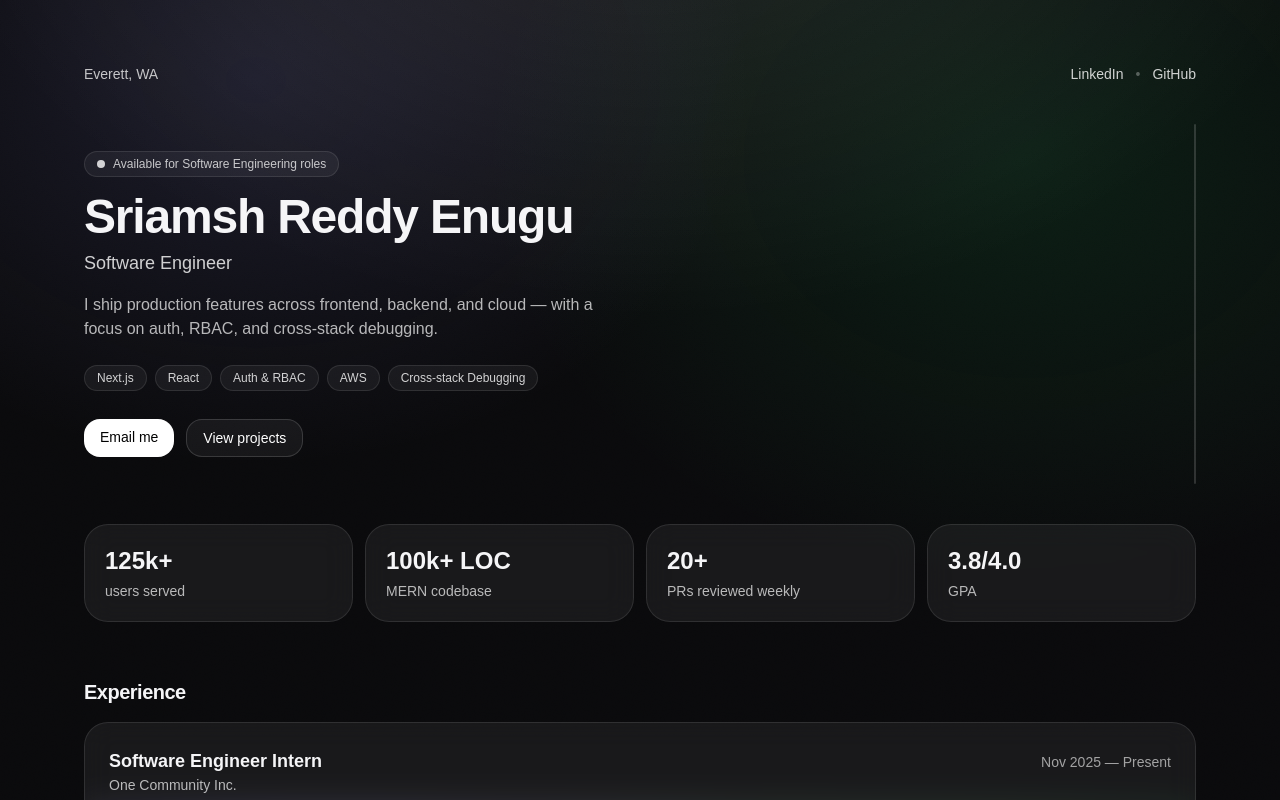
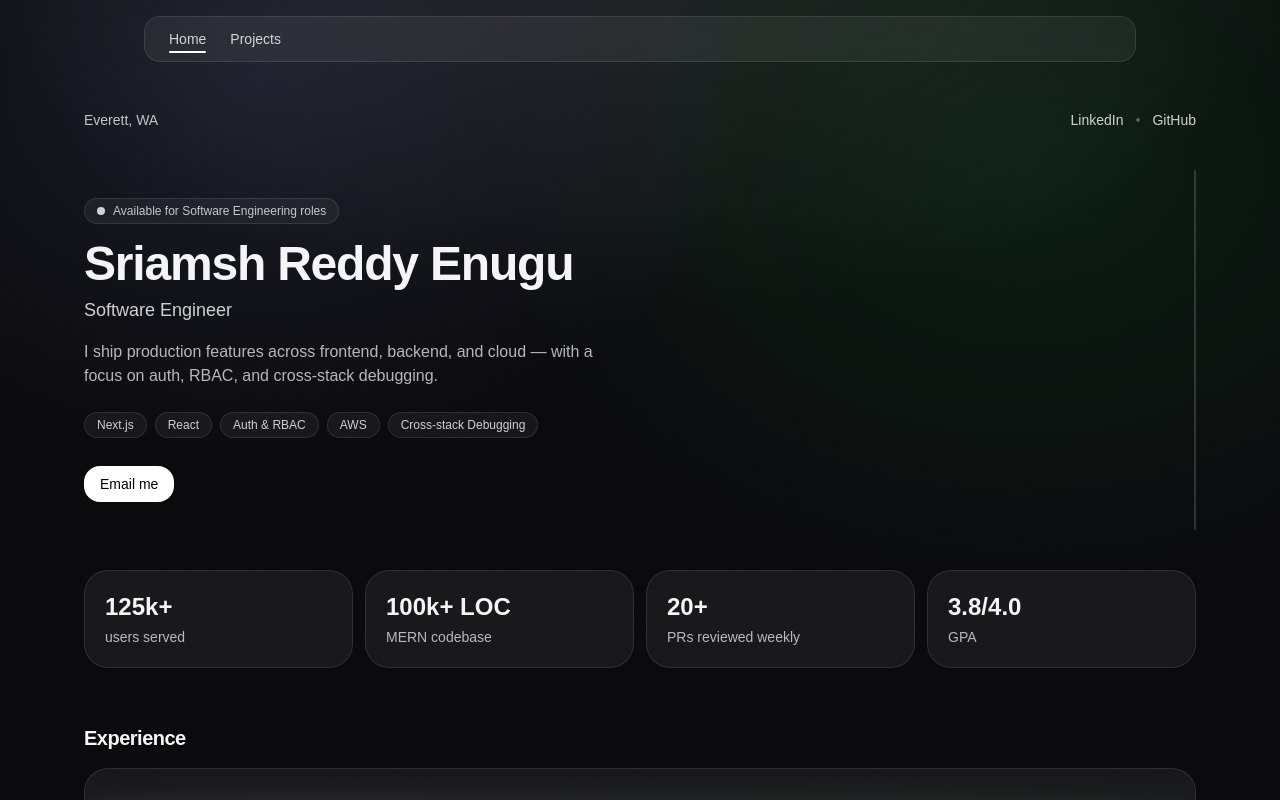
Before and after one commit to Sriamshreddy000/Portfolio, a Next.js app: page / in a window 1280 px wide. Shown: the top 800 px of the page. Built offline with nearby package versions, Linux system fonts and the light colour scheme.

Commit message:
Add navbar and smooth page transitions and some changes in home page

```diff
--- a/src/app/layout.tsx
+++ b/src/app/layout.tsx
@@ -1,6 +1,7 @@
 import type { Metadata } from "next";
 import { Geist, Geist_Mono } from "next/font/google";
 import "./globals.css";
+import ClientLayout from "@/components/ClientLayout";
 
 const geistSans = Geist({
   variable: "--font-geist-sans",
@@ -14,20 +15,21 @@ const geistMono = Geist_Mono({
 
 export const metadata: Metadata = {
   title: "Sriamsh Reddy Enugu — Portfolio",
-  description: "Full-stack Software Engineer — Next.js portfolio",
+  description: "Software Engineer — Next.js portfolio",
 };
 
 export default function RootLayout({
   children,
-}: Readonly<{
+}: {
   children: React.ReactNode;
-}>) {
+}) {
   return (
     <html lang="en" suppressHydrationWarning>
       <body
-        className={`${geistSans.variable} ${geistMono.variable} antialiased noise`} suppressHydrationWarning
+        className={`${geistSans.variable} ${geistMono.variable} antialiased noise`}
+        suppressHydrationWarning
       >
-        {children}
+        <ClientLayout>{children}</ClientLayout>
       </body>
     </html>
   );
--- a/src/app/page.tsx
+++ b/src/app/page.tsx
@@ -73,12 +73,6 @@ export default function Page() {
               href={`mailto:${profile.email}`}
             >
               Email me
-            </a>
-            <a
-              className="rounded-2xl border border-white/15 bg-white/5 px-4 py-2 text-sm font-medium text-white hover:bg-white/10"
-              href="#projects"
-            >
-              View projects
             </a>
           </div>
         </motion.div>
--- /dev/null
+++ b/src/components/ClientLayout.tsx
@@ -0,0 +1,31 @@
+"use client";
+
+import { AnimatePresence, motion } from "framer-motion";
+import { usePathname } from "next/navigation";
+import Navbar from "@/components/Navbar";
+
+export default function ClientLayout({
+  children,
+}: {
+  children: React.ReactNode;
+}) {
+  const pathname = usePathname();
+
+  return (
+    <>
+      <Navbar />
+
+      <AnimatePresence mode="wait">
+        <motion.div
+          key={pathname}
+          initial={{ opacity: 0, y: 8 }}
+          animate={{ opacity: 1, y: 0 }}
+          exit={{ opacity: 0, y: -8 }}
+          transition={{ duration: 0.25, ease: "easeOut" }}
+        >
+          {children}
+        </motion.div>
+      </AnimatePresence>
+    </>
+  );
+}
--- /dev/null
+++ b/src/components/Navbar.tsx
@@ -0,0 +1,45 @@
+"use client";
+
+import Link from "next/link";
+import { usePathname } from "next/navigation";
+import { motion } from "framer-motion";
+
+const navItems = [
+  { label: "Home", href: "/" },
+  { label: "Projects", href: "/projects" },
+];
+
+export default function Navbar() {
+  const pathname = usePathname();
+
+  return (
+    <div className="sticky top-4 z-50 mx-auto max-w-5xl px-4">
+      <nav className="glass rounded-2xl px-6 py-3 flex items-center justify-between">
+
+        <div className="flex gap-6 relative">
+          {navItems.map((item) => {
+            const isActive = pathname === item.href;
+
+            return (
+              <Link
+                key={item.href}
+                href={item.href}
+                className="relative text-sm text-white/80 hover:text-white"
+              >
+                {item.label}
+
+                {isActive && (
+                  <motion.span
+                    layoutId="nav-indicator"
+                    className="absolute -bottom-1 left-0 right-0 h-[2px] rounded-full bg-white"
+                    transition={{ type: "spring", stiffness: 380, damping: 30 }}
+                  />
+                )}
+              </Link>
+            );
+          })}
+        </div>
+      </nav>
+    </div>
+  );
+}
```
